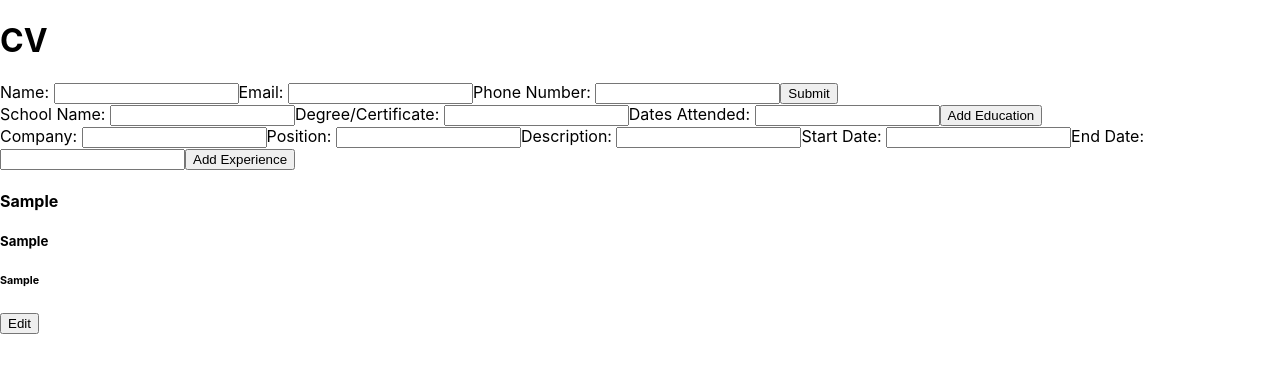
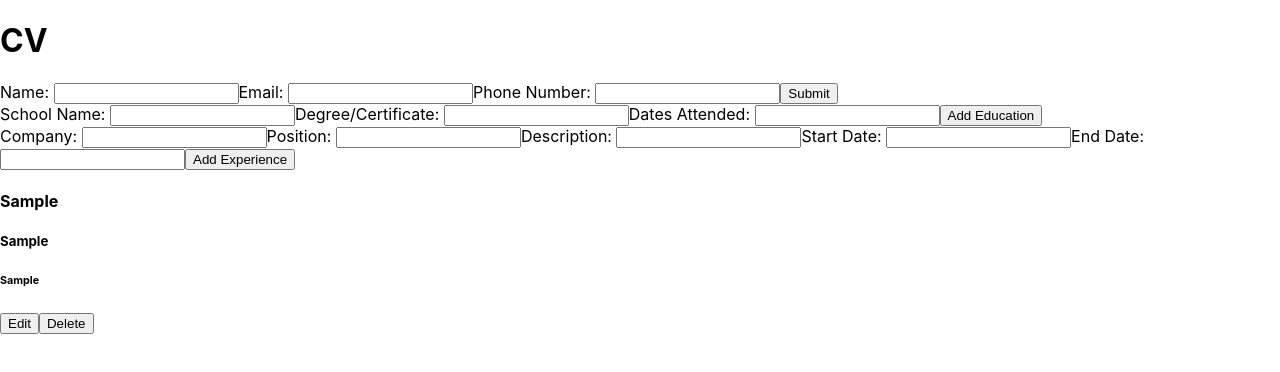
Before and after one commit to lukegronert/theOdinProject, a React (Create React App) app in the folder react/projects/cv-project/: page / in a window 1280 px wide. Both pictures are taken after typing "Sample", "Sample", "Sample" into the empty fields and a click on the button "Add Education". Shown: the top 372 px of the page. Built offline with nearby package versions, Linux system fonts and the light colour scheme.

Commit message:
Added delete button to education and experience entries.

```diff
--- a/react/projects/cv-project/src/App.js
+++ b/react/projects/cv-project/src/App.js
@@ -35,6 +35,7 @@ export default class App extends Component {
       }
     }
 
+    // GENERAL INFO METHODS
     handleGeneralChange = (e) => {
       this.setState({
         generalForm: {
@@ -70,6 +71,7 @@ export default class App extends Component {
     console.log(this.state.generalInfo)
   }
 
+  //EDUCATION INFO METHODS
   handleEducationChange = (e) => {
     this.setState({
       education: {
@@ -106,6 +108,15 @@ export default class App extends Component {
     })
   }
 
+  onDeleteEducation = (id) => {
+    this.setState({
+      educationList: this.state.educationList.filter((entry) => {
+        return entry.id !== id
+      })
+    })
+  }
+
+  //EXPERIENCE INFO METHODS
   handleExperienceChange = (e) => {
     this.setState({
       experience: {
@@ -138,6 +149,14 @@ export default class App extends Component {
           return experience.id === id
         })[0]
       },
+      experienceList: this.state.experienceList.filter((experience) => {
+        return experience.id !== id
+      })
+    })
+  }
+
+  onDeleteExperience = (id) => {
+    this.setState({
       experienceList: this.state.experienceList.filter((experience) => {
         return experience.id !== id
       })
@@ -207,8 +226,8 @@ export default class App extends Component {
         </form>
 
         <General info={generalInfo} onEdit={this.onEditGeneral} />
-        <Education info={educationList} onEdit={this.onEditEducation} />
-        <Experience info={experienceList} onEdit={this.onEditExperience} />
+        <Education info={educationList} onEdit={this.onEditEducation} onDelete={this.onDeleteEducation} />
+        <Experience info={experienceList} onEdit={this.onEditExperience} onDelete={this.onDeleteExperience} />
       </div>
     )
   }
--- a/react/projects/cv-project/src/components/Education.js
+++ b/react/projects/cv-project/src/components/Education.js
@@ -1,7 +1,7 @@
 import React from 'react'
 
 export default function Education(props) {
-    const { info, onEdit } = props;
+    const { info, onEdit, onDelete } = props;
     return (
         <div>
             {info.map((education) => {
@@ -12,6 +12,9 @@ export default function Education(props) {
                             <button onClick={() => {
                                 onEdit(education.id)}}
                                 >Edit</button>
+                            <button onClick={() => {
+                                onDelete(education.id)}}
+                                >Delete</button>
                         </div>);
             })}
         </div>
--- a/react/projects/cv-project/src/components/Experience.js
+++ b/react/projects/cv-project/src/components/Experience.js
@@ -1,7 +1,7 @@
 import React from 'react'
 
 export default function Experience(props) {
-    const { info, onEdit } = props;
+    const { info, onEdit, onDelete } = props;
     return (
         <div>
             {info.map((experience) => {
@@ -13,6 +13,9 @@ export default function Experience(props) {
                             <button onClick={() => {
                                 onEdit(experience.id)}
                             }>Edit</button>
+                            <button onClick={() => {
+                                onDelete(experience.id)
+                            }}>Delete</button>
 
                         </div>);
             })}
```
